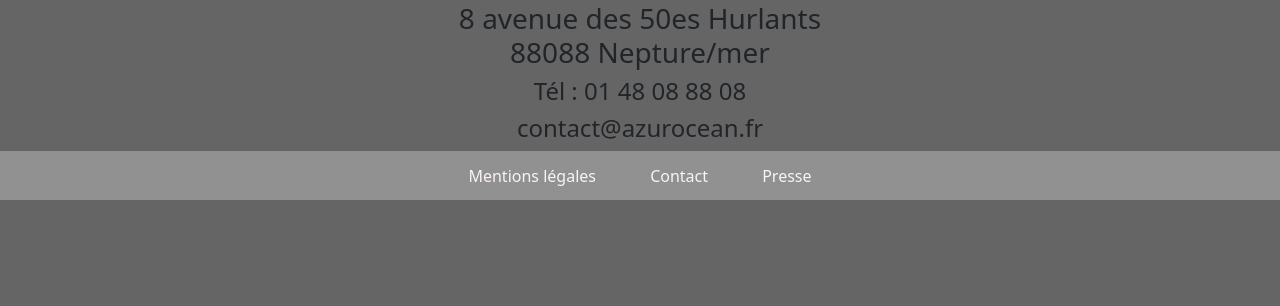
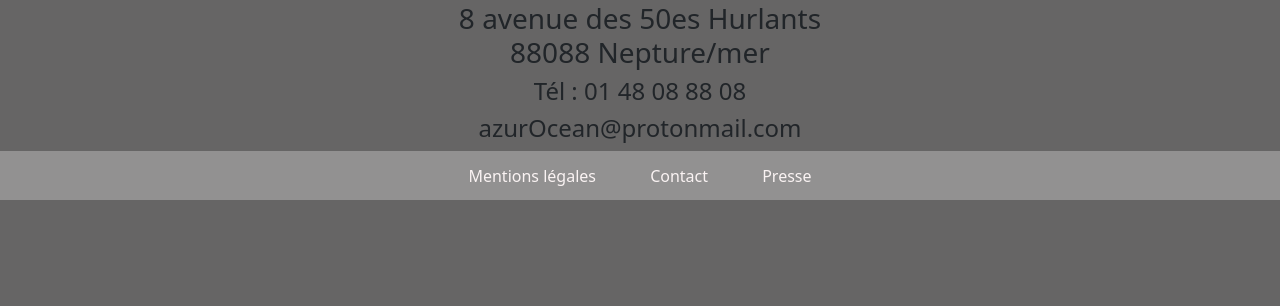
Before and after one commit to Erysam/siteAzurOceanRe, a PHP site: page /siteAzurOceanRe/contact.php in a window 1280 px wide. Shown: the part 222-528 px from the top of the page. Run offline with PHP 8.4, Linux system fonts and the light colour scheme.

Commit message:
modif de l email par une adresse  mail existante

```diff
--- a/contact.php
+++ b/contact.php
@@ -8,10 +8,9 @@ echo  <<<_END
 
 <h3>8 avenue des 50es Hurlants <br/>
 88088 Nepture/mer <br/</h3>
-<h4>Tél : 01 48 08 88 08
-</h4>
+<h4>Tél : 01 48 08 88 08 </h4>
 
-<h4>contact@azurocean.fr</h4>
+<h4>azurOcean@protonmail.com</h4>
 
 
 _END;
```
